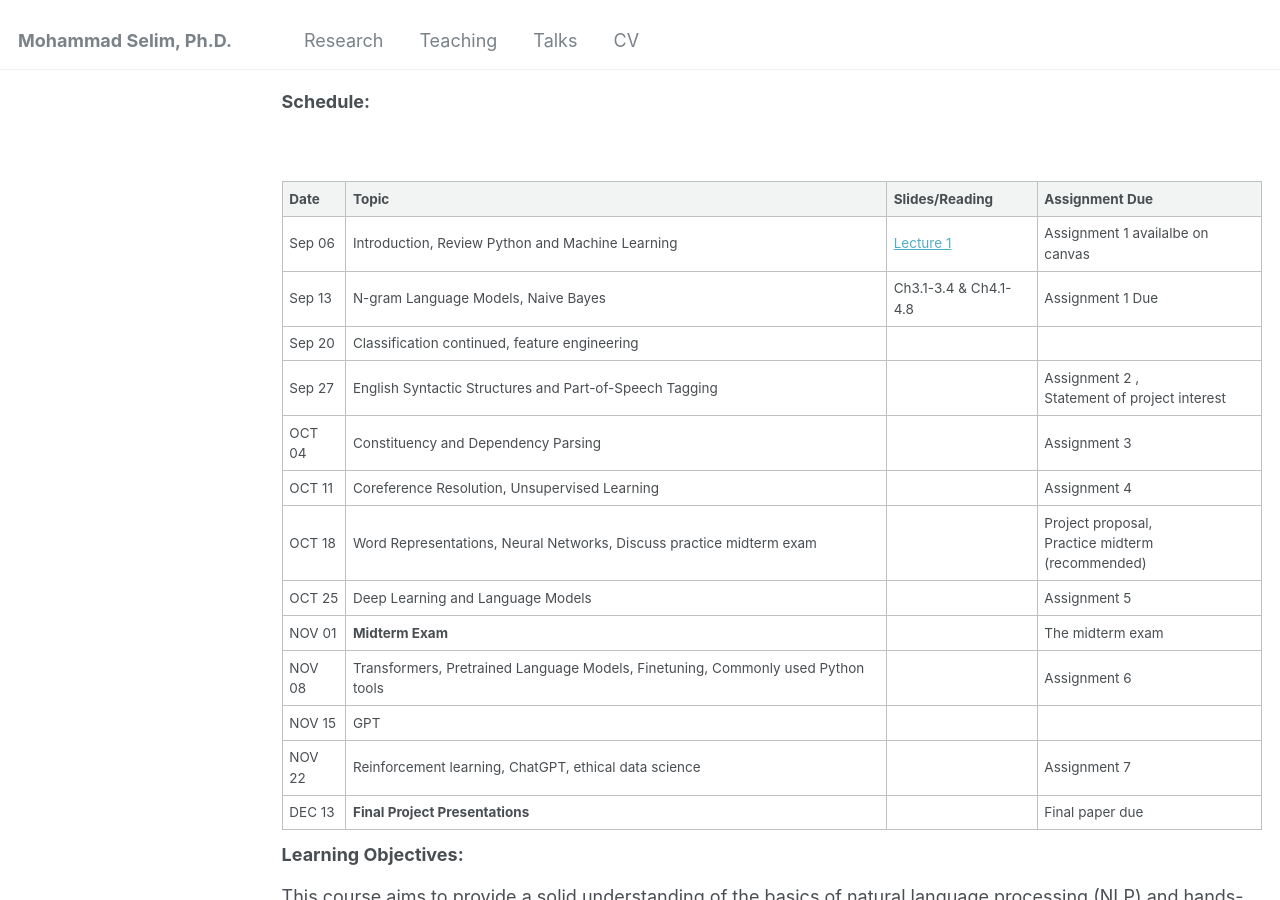
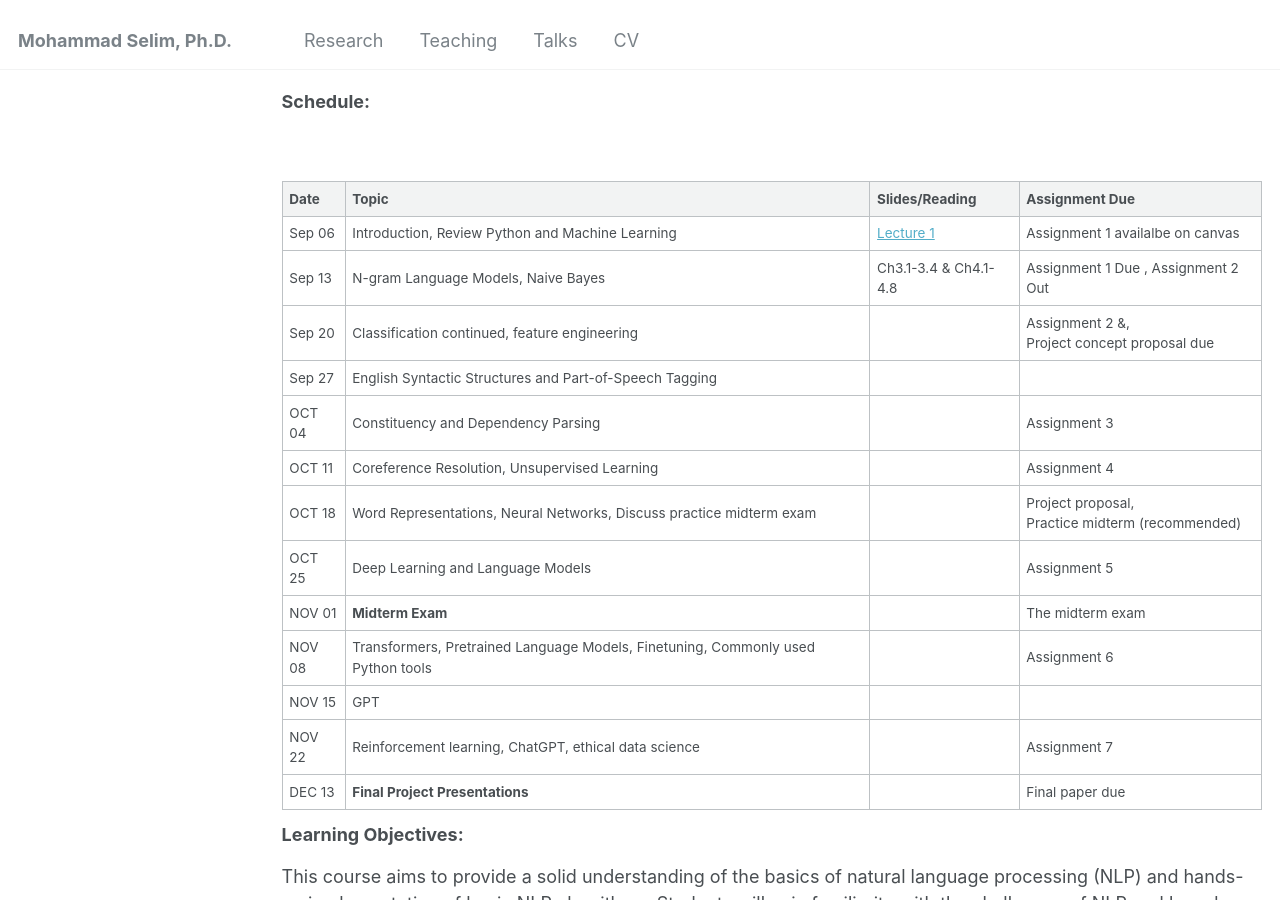
Before and after one commit to selimmd/selimmd.github.io, a Jekyll site: the page built from _teaching/nlp2024.md, in a window 1280 px wide and 900 px high, scrolled down 376 px. Built offline with Jekyll 4.4.1, drawn with Linux system fonts in a browser that asks for light colours.

Commit message:
Update nlp2024.md

```diff
--- a/_teaching/nlp2024.md
+++ b/_teaching/nlp2024.md
@@ -35,9 +35,9 @@ h2, h3, h4, h5, h6 {margin: 0;}
 | Date   | Topic                                                                                         | Slides/Reading | Assignment Due |
 |--------|-----------------------------------------------------------------------------------------------|--------|----------------|
 | Sep 06  | Introduction, Review Python and Machine Learning                                             |  [Lecture 1](https://docs.google.com/presentation/d/1qVlDi81KZpN-JWZCUCZe9nEOgHRlTkDp/edit?usp=sharing&ouid=115579883578265764099&rtpof=true&sd=true)|     Assignment 1 availalbe on canvas           |
-| Sep 13  | N-gram Language Models, Naive Bayes                                                              | Ch3.1-3.4 & Ch4.1-4.8| Assignment 1 Due|
-| Sep 20  | Classification continued, feature engineering |  |  |
-| Sep 27  | English Syntactic Structures and Part-of-Speech Tagging | | Assignment 2 , <br/> Statement of project interest |
+| Sep 13  | N-gram Language Models, Naive Bayes                                                              | Ch3.1-3.4 & Ch4.1-4.8| Assignment 1 Due , Assignment 2 Out|
+| Sep 20  | Classification continued, feature engineering |  |   Assignment 2 &, <br/> Project concept proposal due|
+| Sep 27  | English Syntactic Structures and Part-of-Speech Tagging | | |
 | OCT 04  | Constituency and Dependency Parsing                                                           | | Assignment 3  |
 | OCT 11  | Coreference Resolution, Unsupervised Learning                                                                       | | Assignment 4 |
 | OCT 18 | Word Representations, Neural Networks, Discuss practice midterm exam  | | Project proposal, <br> Practice midterm (recommended) |
```
